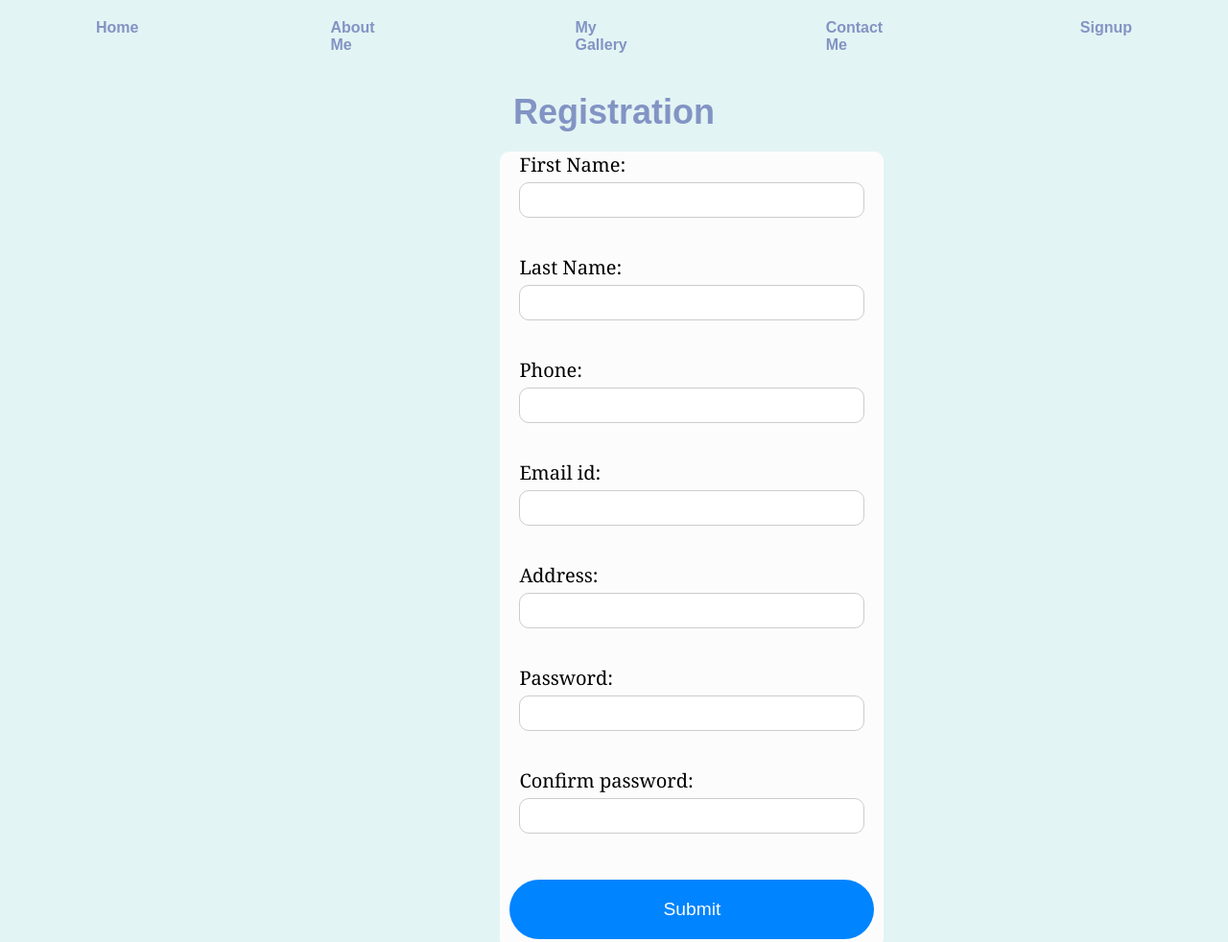
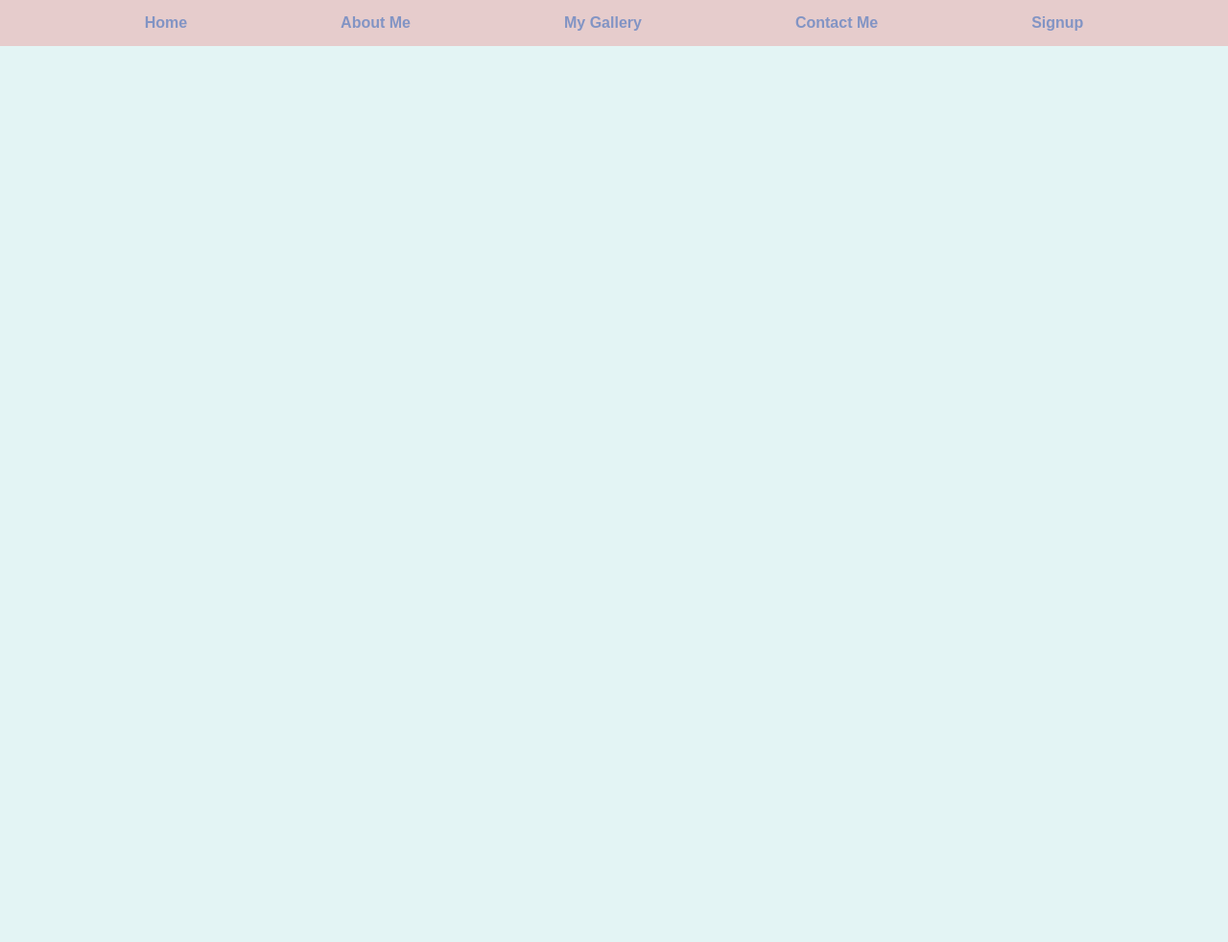
Before and after one commit to Vsnikhilmaheswar/Vsnikhilmaheswar.github.io, a plain HTML site: page signup.html in a window 1280 px wide. Shown: the top 982 px of the page at 96% size. After the commit the page ends 800 px from the top, so only its background shows below. Drawn offline with Linux system fonts and the light colour scheme.

Commit message:
just modified the index

```diff
--- a/signup.html
+++ b/signup.html
@@ -17,33 +17,7 @@
                 <li><a href="signup.html">Signup</a></li>
             </ul>
         </nav>
-    </header>
-    <div class="container">
-        <h1 style="text-align: center;"> Registration</h1>
-        <form  method="post" class="form22">
-            <label  class="textform">  First Name: </label>
-            <input type="text">
-<br>
-            <label  class="textform"> Last Name:</label>
-            <input type="text">
-            <br>
-            <label  class="textform"> Phone:</label>
-            <input type="tel">
-            <br>
-            <label  class="textform"> Email id:</label>
-            <input type="email">
-            <br>
-            <label  class="textform"> Address:</label>
-            <input type="text">
-            <br>
-            <label  class="textform">Password:</label>
-            <input type="password">
-            <br>
-            <label class="textform">Confirm password:</label>
-            <input type="password">
-            <br>
-            <button > Submit</button>
-        </form>
+    </header
     </div>
 </body>
 <style>
--- a/styles.css
+++ b/styles.css
@@ -11,8 +11,8 @@ body {
 }
 
 header {
-    background-color:#E3F4F4 ;
-    padding: 20px 0;
+    background-color:#e6cccc ;
+    padding: 15px ;
 }
 
 nav ul {
@@ -22,7 +22,7 @@ nav ul {
 }
 
 nav li {
-    margin: 0 100px;
+    margin: 0 80px;
 
 }
 
```
Also changed, not shown: contact.html (+0 -20 lines), index.html (+2 -1 lines).
